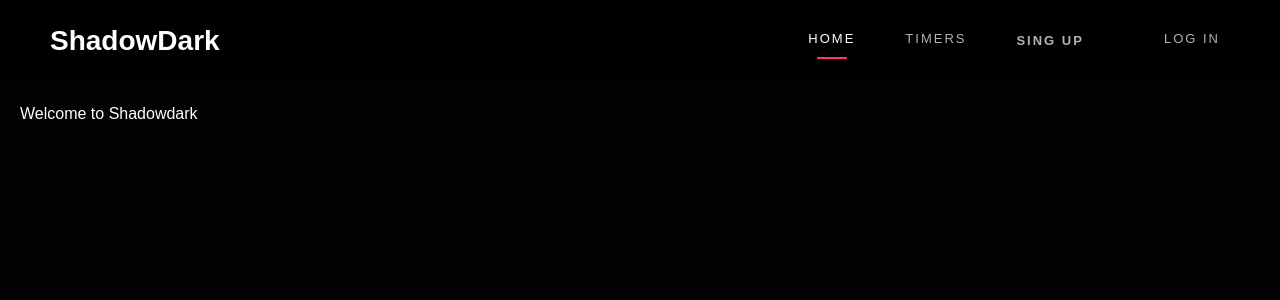
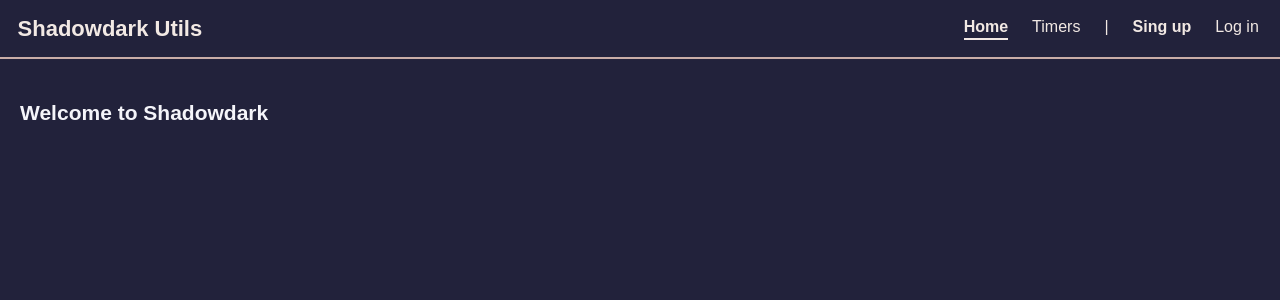
Before and after one commit to Rhubaruth/torch-timer, a Django app: page / in a window 1280 px wide. Shown: the top 300 px of the page. Run offline with Django 5.2, Linux system fonts and the light colour scheme.

Commit message:
navbar styling

```diff
--- a/core/templates/core/base.html
+++ b/core/templates/core/base.html
@@ -6,47 +6,37 @@
     <meta charset="UTF-8">
     <meta name="viewport" content="width=device-width, initial-scale=1.0">
     <title>Torch Timer</title>
-    <link rel="stylesheet" href="{% static 'styles/templatemo-noir-fashion.css' %}">
-    <link rel="stylesheet" href="{% static 'styles/timer_card.css' %}">
-
-    <script src="https://cdn.jsdelivr.net/npm/@tailwindcss/browser@4"></script>
+    <link rel="stylesheet" href="{% static 'styles/main.css' %}">
+    {% block styles %}
+    {% endblock %}
 </head>
 
 
 <body>
-    <header>
-        <nav id="navbar">
-            <!-- Common section -->
-            <div class="nav-container">
-                <a href="#home" class="logo-link">
-                    <span class="logo-text">ShadowDark</span>
-                </a>
-                <ul class="nav-links">
-                    <li><a href="{% url 'frontpage' %}" class="nav-link active">Home</a></li>
-                    <li><a href="{% url 'timers' %}" class="nav-link">Timers</a></li>
+    <header id="navbar">
+        <div id="nav-left">
+            Shadowdark Utils
+        </div>
+        <div id="nav-mid">
+        </div>
+        <div id="nav-right">
+            <a href="{% url 'frontpage' %}" class="nav-link active">Home</a>
+            <a href="{% url 'timers' %}" class="nav-link">Timers</a>
+            <div>|</div>
 
             <!-- User logout -->
             {% if request.user.is_authenticated %}
-                    <li>
             <form action="{% url 'logout' %}" method="post">
                 {% csrf_token %}
-                            <button class="button is-danger" type="submit">Log out</button>
+                <!-- <button class="button is-danger" type="submit">Log out</button> -->
+                <a href='#' class="nav-link" onclick='this.parentNode.submit(); return false;'>Log out</a>
             </form>
-                    </li>
             <!-- User login -->
             {% else %}
-                    </li>
             <a href="{% url 'signup' %}" class="button is-primary"><strong>Sing up</strong></a>
-                    <li>
-                    </li>
-                    <li>
             <a href="{% url 'login' %}" class="button is-light">Log in</a>
-                    </li>
             {% endif %}
-
-                </ul>
         </div>
-        </nav>
     </header>
     <section class="section">
         {% block content %}
--- /dev/null
+++ b/static/styles/main.css
@@ -0,0 +1,87 @@
+/*
+
+TemplateMo 599 Noir Fashion
+
+https://templatemo.com/tm-599-noir-fashion
+
+*/
+
+@charset "utf-8";
+
+:root {
+	--primary: #9a8c98;
+    --secondary: #c9ada7;
+	--text-dark: #f5f5fa;
+	--text-muted: #f2e9e4;
+	--bg-dark: #22223b;
+	--bg-accent: #4a4e69;
+}
+
+html {
+	scroll-behavior: smooth;
+}
+
+section {
+    padding: 20px;
+}
+
+body {
+    font-family: 'JBlack', sans-serif;
+	background: var(--bg-dark);
+	color: var(--text-dark);
+	overflow-x: hidden;
+    font-size: 14px;
+    margin: 0;
+}
+
+
+/* Nav Bar */
+#navbar {
+    font-size: 22px;
+    position: sticky;
+    margin: 0;
+    margin-bottom: 0.25rem;
+    margin-top: 0.5rem;
+    padding: 0.7rem;
+    padding-top: 0.5rem;
+    display: flex;
+
+    border-bottom: 2px solid var(--secondary);
+}
+#nav-left {
+    /* width: fit-content; */
+    padding-left: 0.4rem;
+    padding-right: 0.2rem;
+    flex-shrink:0;
+    font-weight: 700;
+}
+#nav-mid { width: 100%; }
+#nav-right {
+    padding-right: 0.4rem;
+    display: flex;
+    justify-content: flex-end;
+    align-items: center;
+    width: fit-content;
+    gap: 1.5rem;
+    flex-shrink:0;
+    padding-right: 10px;
+}
+#nav-right * {
+    flex-shrink:0;
+    font-size: 16px;
+}
+
+#navbar * {
+    text-decoration: none;
+    color: var(--text-muted);
+    padding-bottom: 4px;
+}
+/* #navbar form { */
+/*     height: 100%; */
+/* } */
+
+#navbar .active {
+    font-weight: 700;
+    padding-bottom: 2px;
+    border-bottom: 2px solid var(--text-muted);
+}
--- a/static/styles/templatemo-noir-fashion.css
+++ /dev/null
@@ -1,181 +0,0 @@
-/*
-
-TemplateMo 599 Noir Fashion
-
-https://templatemo.com/tm-599-noir-fashion
-
-*/
-
-@charset "utf-8";
-/* CSS Document */
-
-/* * { */
-/* 	margin: 0; */
-/* 	padding: 0; */
-/* 	box-sizing: border-box; */
-/* } */
-
-:root {
-	--primary: #0a0a0a;
-	--accent: #ff3366;
-	--accent-hover: #ff1149;
-	--text-light: #fefefe;
-	--text-muted: #999;
-	--bg-dark: #030103;
-	--bg-section: #0a0a0a;
-}
-
-html {
-	scroll-behavior: smooth;
-}
-
-section {
-    padding: 20px;
-}
-
-body {
-	font-family: 'Arial', sans-serif;
-	background: var(--bg-dark);
-	color: var(--text-light);
-	overflow-x: hidden;
-}
-
-
-/* Navigation */
-nav {
-	/* position: fixed; */
-	width: 100%;
-	padding: 20px 50px;
-	z-index: 1000;
-	background: rgba(0, 0, 0, 0.95);
-}
-
-nav.scrolled {
-	padding: 15px 50px;
-	background: rgba(0, 0, 0, 0.98);
-	box-shadow: 0 5px 20px rgba(0, 0, 0, 0.5);
-}
-
-.nav-container {
-	display: flex;
-	justify-content: space-between;
-	align-items: center;
-    width: 100%;
-	flex-wrap: wrap;
-	gap: 20px;
-}
-
-.logo-link {
-	display: flex;
-	align-items: left;
-	text-decoration: none;
-}
-
-.logo-link:hover {
-	transform: scale(1.05);
-}
-
-.logo-text {
-	font-size: 28px;
-	font-weight: 900;
-    color: var(--text-light);
-}
-
-.nav-links {
-	display: flex;
-	gap: 30px;
-	list-style: none;
-	align-items: right;
-}
-
-.nav-links a {
-	color: var(--text-light);
-	text-decoration: none;
-	font-size: 13px;
-	letter-spacing: 2px;
-	text-transform: uppercase;
-	position: relative;
-	padding: 5px 10px;
-	opacity: 0.7;
-}
-
-.nav-links a::before {
-	content: '';
-	position: absolute;
-	top: 0;
-	left: 0;
-	width: 100%;
-	height: 100%;
-	background: var(--accent);
-	opacity: 0;
-	transform: skewX(-10deg);
-	z-index: -1;
-}
-
-.nav-links a:hover {
-    color: var(--accent-hover);
-	opacity: 1;
-}
-
-.nav-links a:hover::before {
-	opacity: 1;
-}
-
-.nav-links a.active {
-	color: white;
-	opacity: 1;
-}
-
-.nav-links a.active::after {
-	content: '';
-	position: absolute;
-	bottom: -8px;
-	left: 50%;
-	transform: translateX(-50%);
-	width: 30px;
-	height: 2px;
-	background: var(--accent);
-}
-
-p {
-    margin-bottom: 8px;
-}
-
-
-button {
-  border: 1px solid #fdfdfd;
-  border-radius: 4px;
-  background-color: #030303;
-  padding: 5px;
-  color: var(--text-light);
-  transition: 0.2s;
-}
-
-button:hover {
-  background-color: #333333;
-}
-
-
-select {
-  border: 1px solid #fdfdfd;
-  border-radius: 4px;
-  background-color: var(--bg-dark);
-  padding: 5px;
-  color: var(--text-light);
-  transition: 0.2s;
-}
-
-input[type=text] {
-  border: 1px solid #bfbfbf;
-  border-radius: 4px;
-  background-color: var(--bg-dark);
-  padding: 6px;
-  color: var(--text-light);
-  outline: none;
-  transition: 0.2s;
-}
-
-input[type=text]:focus {
-  border: 1px solid #fdfdfd;
-  background-color: #232323;
-}
```
Lines whose indentation alone changed are shown as unchanged.
